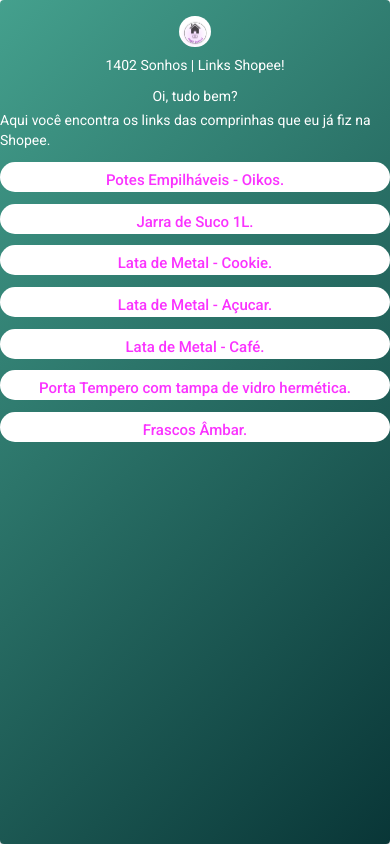
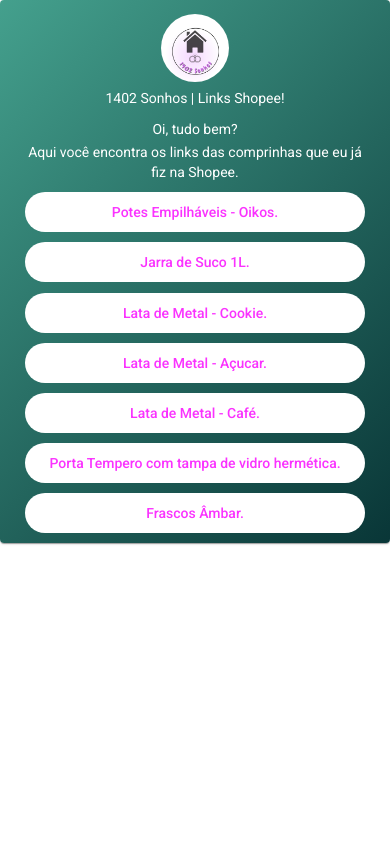
Before and after one commit to brendongama/1402sonho, an Angular app: page /shopee in a window 390 px wide. Built offline with nearby package versions, Linux system fonts and the light colour scheme.

Commit message:
Correção na responsividade

```diff
--- a/src/app/home/home.component.css
+++ b/src/app/home/home.component.css
@@ -3,12 +3,13 @@ mat-card {
     margin: 0;
     padding: 0;
     height: 100%;
+    width: 100%;
 }
 
 .logo {
     margin-top: 4%;
     margin-bottom: 2%;
-    width: 8%;
+    width: 20%;
     border-radius: 100px;
 }
 
@@ -18,4 +19,6 @@ mat-card {
     justify-content: center;
     flex-direction: column;
     align-items: center;
+    margin: 25px;
+    align-content: center;
 }
--- a/src/app/shopee/shopee.component.css
+++ b/src/app/shopee/shopee.component.css
@@ -1,8 +1,11 @@
+
 .container {
     display: flex;
     justify-content: center;
     flex-direction: column;
     align-items: center;
+    align-content: center;
+    text-align: center;
 }
 
 .nomePagina {
@@ -15,6 +18,7 @@
 a {
     width: 100%;
 }
+
 button {
     height: 55px;
     width: 100%;
@@ -26,26 +30,26 @@ button {
 
 }
 
-@media (min-width:310px) {
+@media (max-width:3000px) {
     p {
         color: white;
         margin-bottom: 1%;
-        font-size: 14px;
+        font-size: 20px;
     }
 
     button {
-        height: 30px;
+        height: 60px;
         width: 100%;
         background: white;
         border-radius: 30px;
         margin-bottom: 3%;
         color: #FA32FF;
-        font-size: 15px;
+        font-size: 20px;
 
     }
+}
 
-}
-@media (min-width:600px) {
+@media (max-width:600px) {
     p {
         color: white;
         margin-bottom: 1%;
@@ -63,3 +67,43 @@ button {
 
     }
 }
+
+@media (max-width:436px) {
+    p {
+        color: white;
+        margin-bottom: 1%;
+        font-size: 14px;
+    }
+
+    button {
+        height: 40px;
+        width: 100%;
+        background: white;
+        border-radius: 30px;
+        margin-bottom: 3%;
+        color: #FA32FF;
+        font-size: 100%;
+
+    }
+
+}
+
+@media (max-width:328px) {
+    p {
+        color: white;
+        margin-bottom: 1%;
+        font-size: 10px;
+    }
+
+    button {
+        height: 30px;
+        width: 80%;
+        background: white;
+        border-radius: 30px;
+        margin-bottom: 3%;
+        color: #FA32FF;
+        font-size: 60%;
+
+    }
+
+}
--- a/src/styles.css
+++ b/src/styles.css
@@ -2,5 +2,8 @@
     margin: 0;
     padding: 0;
   }
-html, body { height: 100%; }
-body { margin: 0; font-family: Roboto, "Helvetica Neue", sans-serif; }
+
+body {
+  margin: 0;
+  font-family: Roboto, "Helvetica Neue", sans-serif;
+}
```
